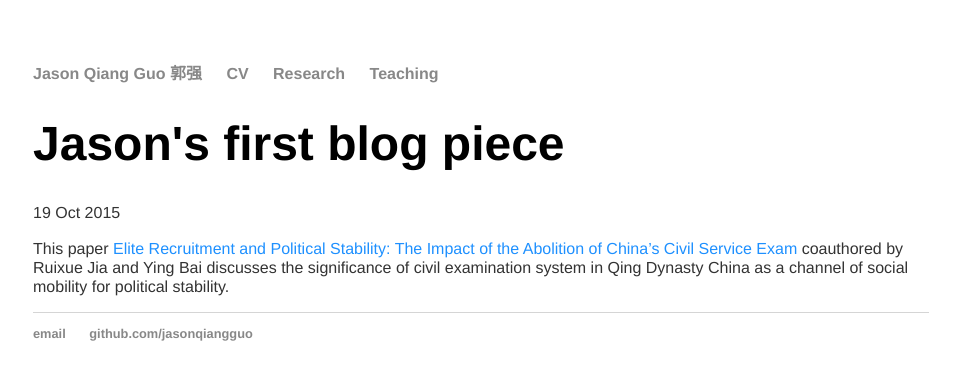
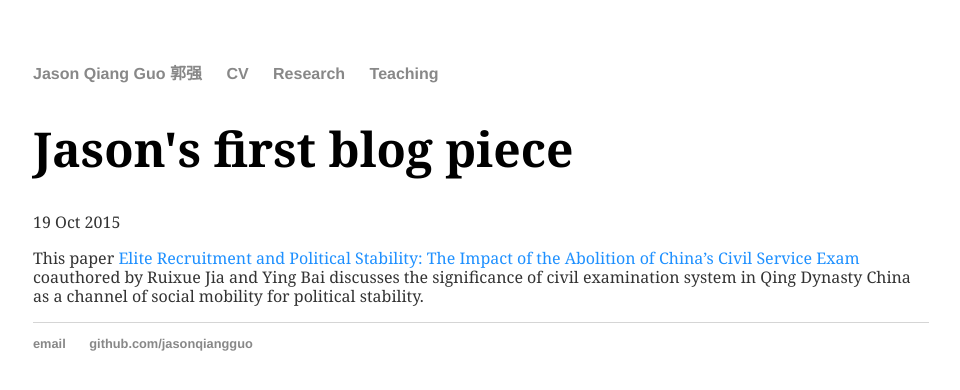
Before and after one commit to jasonqiangguo/jasonqiangguo.github.io, a Jekyll site: the page built from _posts/2015-10-19-Jason-Guo-Site-Launched.md, in a window 1280 px wide. Shown: the top 390 px of the page, without its empty margins (159-1119 px from the left). Built offline with Jekyll 4.4.1, drawn with Linux system fonts in a browser that asks for light colours.

Commit message:
homepage

```diff
--- a/css/main.css
+++ b/css/main.css
@@ -27,10 +27,10 @@ a:hover {
 }
 h1 {
     font-size: 3em;
-    font-family: 'Helvetica', 'Helvetica Light', 'Sans-Serif';
+    font-family: 'Georgia', 'Times', 'Times New Roman', 'Sans-Serif';
 }
 p {
-    font-family: 'Helvetica', 'Helvetica Light', 'Sans-Serif';
+    font-family: 'Georgia', 'Times', 'Times New Roman', 'Sans-Serif';
     font-size: 1em;
     line-height: 1.2em;
     color: #333333;
```
